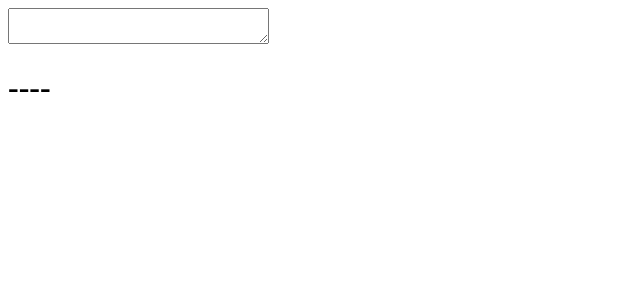
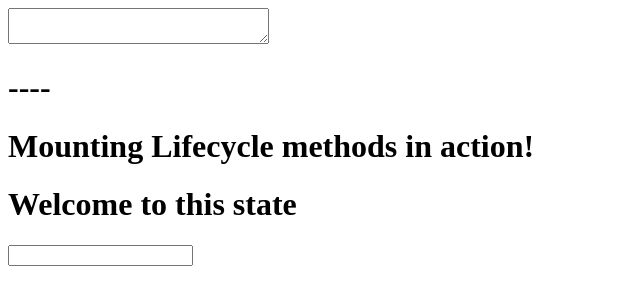
Before and after one commit to Caleb335/my-react-process, a React (Create React App) app: page / in a window 1280 px wide. Shown: the top 304 px of the page, without its empty margins (0-640 px from the left). Built offline with nearby package versions, Linux system fonts and the light colour scheme.

Commit message:
lifecycle methods and events

```diff
--- a/src/App.js
+++ b/src/App.js
@@ -1,4 +1,6 @@
 import React from 'react';
+import LifeCycle from './Components/LifeCycle';
+import Well  from './Components/Well'
 
 // handling events with state
 export default class App extends React.Component {
@@ -30,45 +32,13 @@ export default class App extends React.Component {
                     onPaste={this.update}
                 />
                 <h1>{this.state.currentEvent}</h1>
+                <LifeCycle />
+                <Well />
             </div>
         )
     }
 }
 
-
-
-// // state
-// export default class App extends React.Component {
-//     constructor() {
-//         super();
-//         this.state = {
-//             greet: "Welcome to this state",
-//             cat:  "How well do you know meerkats"
-//         }
-//     }
-//     Update(e) {
-//         this.setState({
-//             greet: e.target.value,
-//             cat: e.target.value
-//         })
-//     }
-//     render() {
-//         return(
-//             <div>
-//                 <input type="text" onChange={this.Update.bind(this)}/>
-//                 <h1>{this.state.greet} - {this.state.cat}</h1>
-//             </div>
-//         )
-//     }
-// }
-
-// export default class App2 extends React.Component {
-//     render() {
-//         return(
-//             <Title  text="The book shop"/>
-//         )
-//     }
-// }
 
 // const Title = () => {
 //     return(
--- a/src/Components/LifeCycle.js
+++ b/src/Components/LifeCycle.js
@@ -0,0 +1,22 @@
+import React from 'react';
+
+export default class LifeCycle extends React.Component {
+    UNSAFE_componentWillMount() {   // "componentWillMount() in non-strict mode"
+        console.log('Component Will Mount')
+    }
+    componentDidMount() {
+        console.log('Component Did Mount!')
+        this.getData()
+    }
+    getData = () => {
+        // make an API call for data.
+    }
+
+    render() {
+        return (
+            <div>
+                <h1>Mounting Lifecycle methods in action!</h1>
+            </div>
+        )
+    }
+}
--- /dev/null
+++ b/src/Components/Well.js
@@ -0,0 +1,23 @@
+import React from 'react';
+
+export default class Well extends React.Component {
+    constructor() {
+        super();
+        this.state = {
+            greet: "Welcome to this state"
+        }
+    }
+    update(e) {
+        this.setState({
+            greet: e.target.value
+        })
+    }
+    render() {
+        return (
+            <div>
+                <h1>{this.state.greet}</h1>
+                <input type="text" />
+            </div>
+        )
+    }
+}
```
Also changed, not shown: src/Components/av1.png (deleted).
